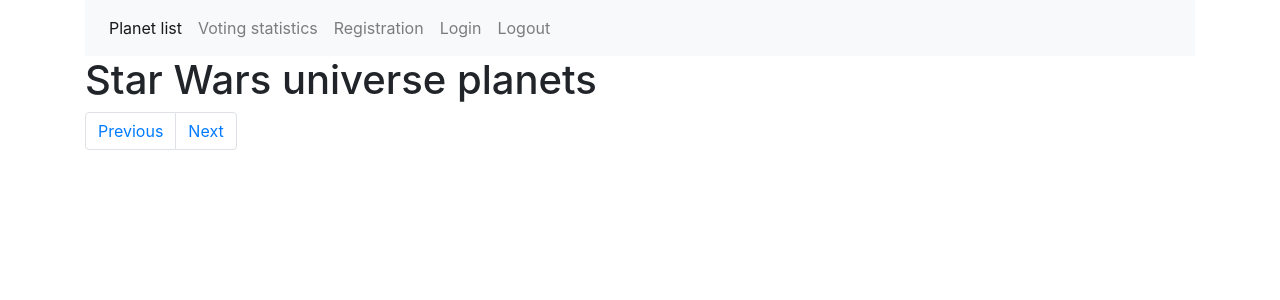
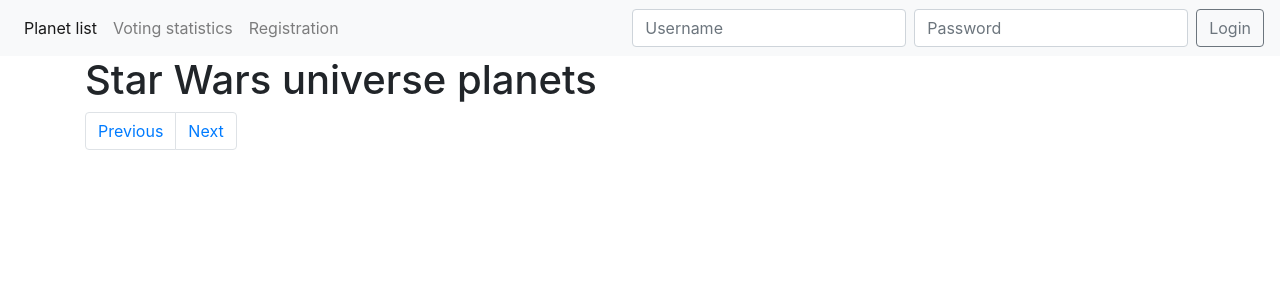
Before and after one commit to Aliot26/apiwars, a Flask app: page / in a window 1280 px wide. Shown: the top 300 px of the page. Run offline with Flask 2, Linux system fonts and the light colour scheme; some libraries are stand-ins or nearby versions.

Commit message:
added login/logout functionality

```diff
--- a/app.py
+++ b/app.py
@@ -1,22 +1,23 @@
-from flask import Flask, render_template, url_for, escape, request, redirect, flash
+from flask import Flask, render_template, url_for, escape, request, redirect, flash, session
 
 from data_manager import user as user
 
 app = Flask(__name__)
 app.secret_key = "waw"
 
+
 @app.route('/')
-def index():
+def route_index():
     return render_template('index.html')
 
 
 @app.route('/registration')
-def show_register_form():
+def route_show_register_form():
     return render_template('registration.html', form_url='/registration')
 
 
 @app.route('/registration', methods=["POST"])
-def registration():
+def route_registration():
     username = escape(request.form.get('username'))
     first_password = escape(request.form.get('password1'))
     second_password = escape(request.form.get('password2'))
@@ -33,9 +34,34 @@ def registration():
         flash('Passwords must be equal')
         return redirect(url_for('show_register_form'))
 
-    user_data = user.registration(username, first_password)
+    if user.registration(username, first_password):
+        session['username'] = username
 
-    return render_template('index.html')
+    return render_template('index.html', username=username)
+
+
+@app.route('/login', methods=['POST'])
+def route_login():
+    login_user = {
+        'username': request.form.get('username'),
+        'password': request.form.get('password')
+    }
+    if user.check_password(login_user):
+        session['username'] = login_user['username']
+        return redirect('/')
+
+    if user.check_exists(login_user['username']):
+        flash("Incorrect password")
+        return redirect('/')
+
+    flash("User is not in base. Please sign up.")
+    return render_template('registration.html')
+
+
+@app.route('/logout')
+def route_logout():
+    del session['username']
+    return redirect('/')
 
 
 if __name__ == "__main__":
--- a/database_connection/db_user.py
+++ b/database_connection/db_user.py
@@ -30,5 +30,6 @@ def add_user(cursor, user_data):
                        {'username': user_data['username'],
                         'password': user_data['password']
                         })
+        return id
     except psycopg2.Error as e:
         print(e)
--- a/static/style/style.css
+++ b/static/style/style.css
@@ -0,0 +1,3 @@
+#sign{
+    padding-right: 20px;
+}
--- a/templates/layout.html
+++ b/templates/layout.html
@@ -10,28 +10,35 @@
     <title>API wars</title>
 </head>
 <body>
-<div class="container">
+
 <header>
     <nav class="navbar navbar-expand-lg navbar-light bg-light">
         <ul class="navbar-nav mr-auto">
             <li class="nav-item active">
-                    <a class="nav-link" href="#" id="get-table"> Planet list</a>
+                <a class="nav-link" href="/" id="get-table"> Planet list</a>
             </li>
             <li class="nav-item">
                 <a class="nav-link" href="#">Voting statistics</a>
             </li>
+            {%if not session['username']%}
             <li class="nav-item">
                 <a class="nav-link" href="/registration">Registration</a>
             </li>
-                <li class="nav-item">
-                    <a class="nav-link" href="#">Login</a>
-                </li>
-                <li class="nav-item">
-                    <a class="nav-link" href="#">Logout</a>
-                </li>
+            {%endif%}
         </ul>
+        {%if not session['username']%}
+        <form class="form-inline" action="/login" method="POST">
+            <input class="form-control mr-sm-2" type="text" name="username" placeholder="Username" required>
+            <input class="form-control mr-sm-2" type="password" name="password" placeholder="Password" required>
+            <button class="btn btn-outline-secondary" type="submit">Login</button>
+        </form>
+        {%else%}
+        <div id="sign"><span class="navbar-text">  Signed in as {{session['username']}}</span></div>
+        <a class="btn btn-outline-secondary" role="button" href='/logout'>Logout</a>
+        {%endif%}
     </nav>
 </header>
+<div class="container">
     <div>
         {% with messages = get_flashed_messages() %}
         {% if messages %}
```
Also changed, not shown: data_manager/user.py (+23 -2 lines). Lines whose indentation alone changed are shown as unchanged.
